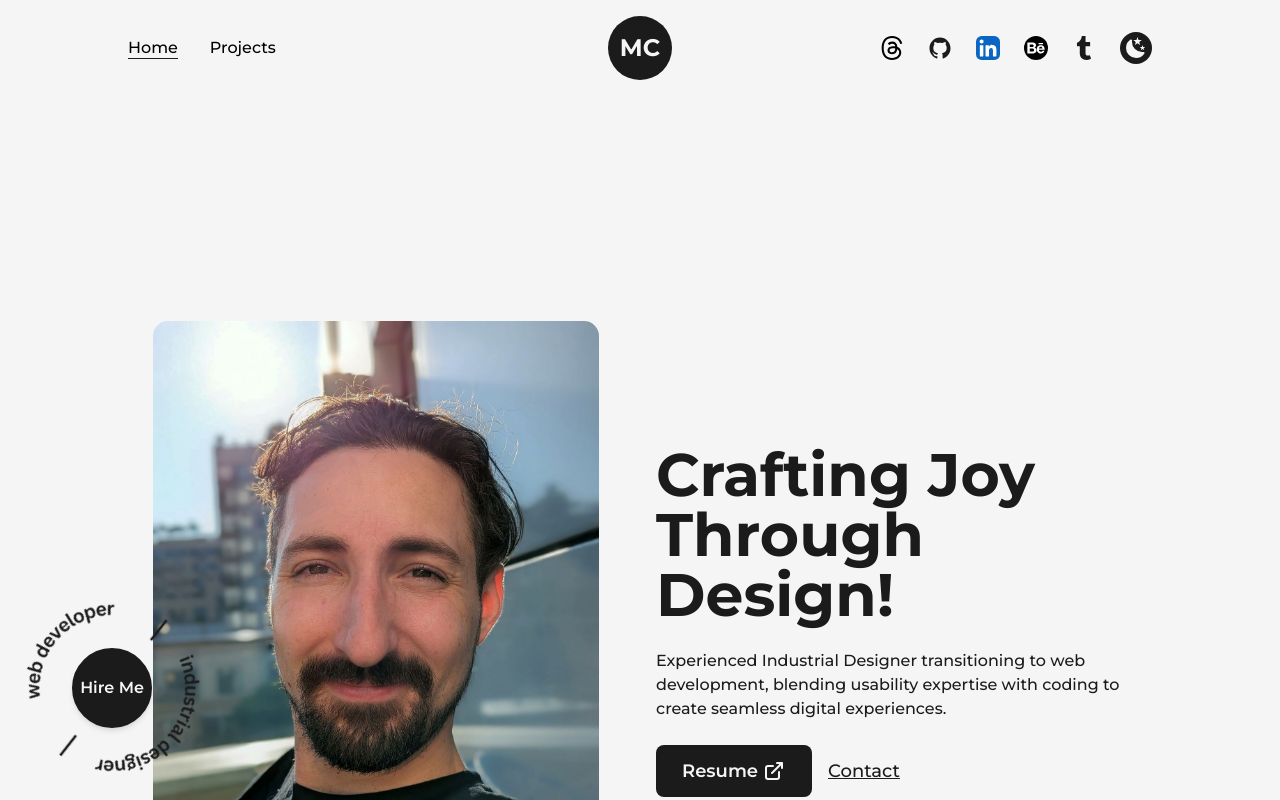
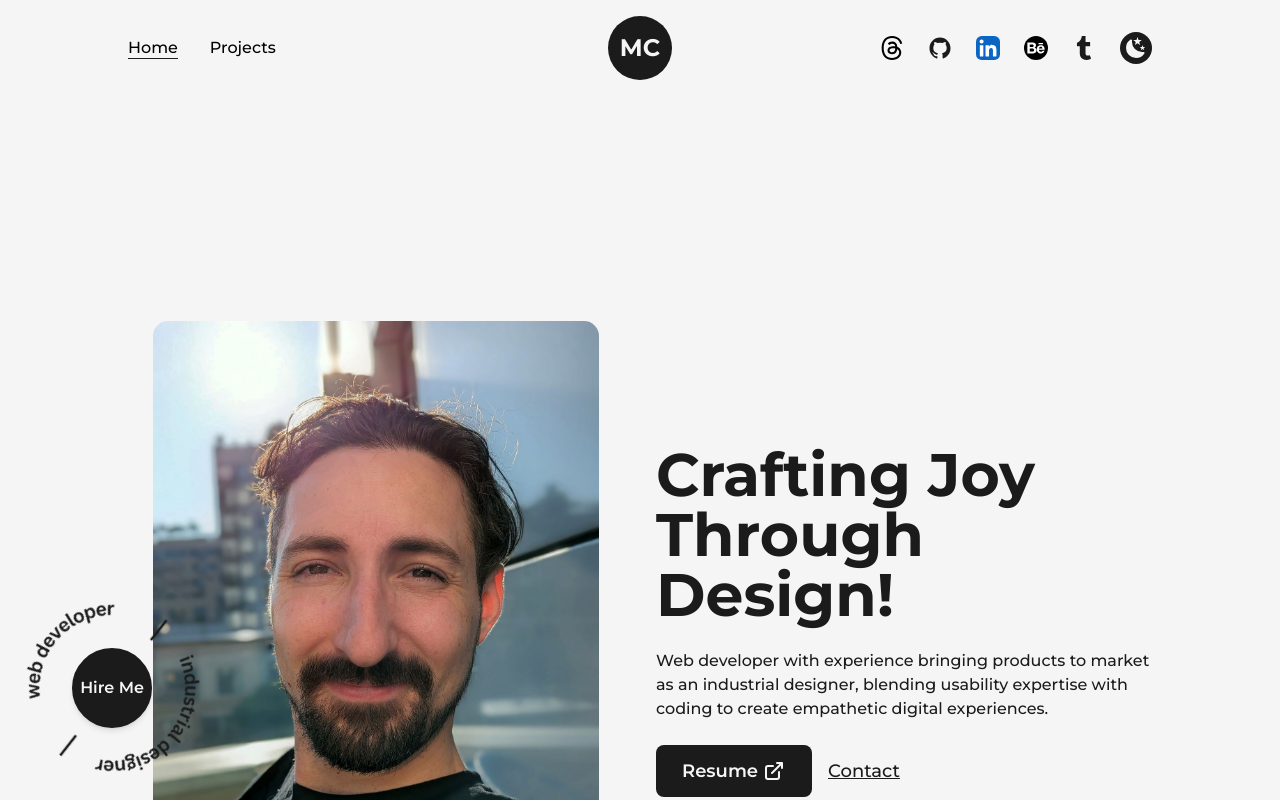
Before and after one commit to DeadChannelDice/nextJS-portfolio, a Next.js app: page / in a window 1280 px wide. Shown: the top 800 px of the page. Built offline with nearby package versions, Linux system fonts and the light colour scheme.

Commit message:
Updated tagline.

```diff
--- a/src/pages/index.js
+++ b/src/pages/index.js
@@ -36,7 +36,7 @@ export default function Home() {
               xl:!text-5xl lg:!text-center lg:!text-6xl md:!text-5xl sm:!text-3xl
               '/>
               <p className='my-4 text-base font-medium md:text-sm sm:text-xs'>
-              Experienced Industrial Designer transitioning to web development, blending usability expertise with coding to create seamless digital experiences.
+              Web developer with experience bringing products to market as an industrial designer, blending usability expertise with coding to create empathetic digital experiences.
               </p>
               <div className='flex items-center self-start mt-2 lg:self-center '>
                 <Link href="/CharpinResume-0923.pdf" target={'_blank'}
```
